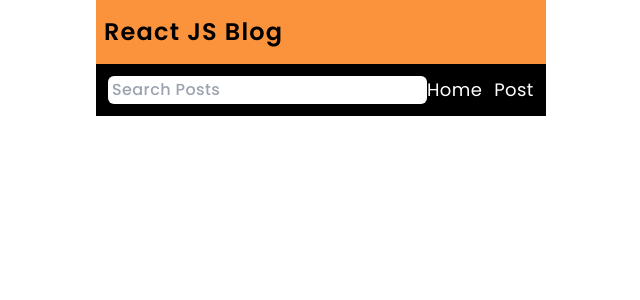
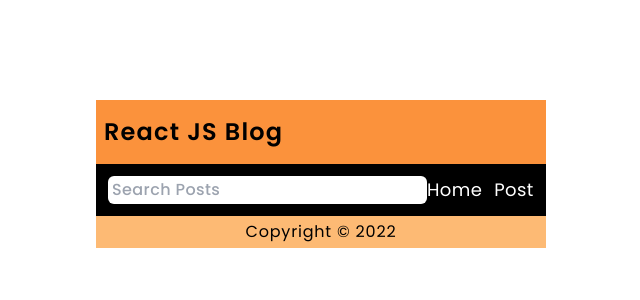
Before and after one commit to kawojue/Mini-Notes-App, a React (Vite) app: page / in a window 1280 px wide. Shown: the top 300 px of the page, without its empty margins (319-959 px from the left). Built offline with nearby package versions, Linux system fonts and the light colour scheme.

Commit message:
structure done :)

```diff
--- a/src/App.jsx
+++ b/src/App.jsx
@@ -1,10 +1,14 @@
 import Header from "./components/Header"
+import Contents from "./components/Contents"
+import Footer from "./components/Footer"
 
 function App() {
   return (
     <>
       <div className="container">
         <Header />
+        <Contents />
+        <Footer />
       </div>
     </>
   )
--- a/src/components/Contents.jsx
+++ b/src/components/Contents.jsx
@@ -0,0 +1,10 @@
+import React from 'react'
+
+const Contents = () => {
+    return (
+        <div className="w-full overflow-y-scroll">
+        </div>
+    )
+}
+
+export default Contents
--- a/src/components/Footer.jsx
+++ b/src/components/Footer.jsx
@@ -0,0 +1,10 @@
+const Footer = () => {
+    const getYear = new Date().getFullYear()
+    return (
+        <div className="px-2 py-1 bg-orange-300 text-center tracking-wider">
+            <h5>Copyright &copy; {getYear}</h5>
+        </div>
+    )
+}
+
+export default Footer
--- a/src/index.css
+++ b/src/index.css
@@ -8,7 +8,8 @@
 }
 
 .container {
-    @apply w-[450px] h-full;
+    grid-template-rows: auto 1fr auto;
+    @apply w-[450px] h-[600px];
 }
 
 a {
```
